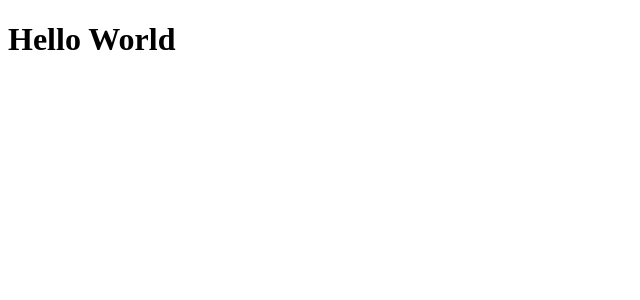
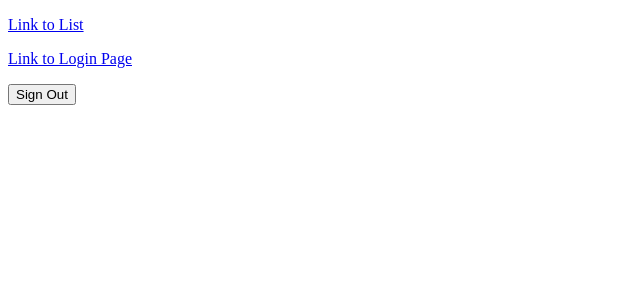
Before and after one commit to PeteSeeling/structured-app-adv-react, a React app: page / in a window 1280 px wide. Shown: the top 300 px of the page, without its empty margins (0-640 px from the left). Built offline with nearby package versions, Linux system fonts and the light colour scheme.

Commit message:
header mocked. imported to app.jsx

```diff
--- a/src/App.jsx
+++ b/src/App.jsx
@@ -1,3 +1,10 @@
+import Header from './components/Header/Header';
+import { BrowserRouter as Router } from 'react-router-dom';
+
 export default function App() {
-  return <h1>Hello World</h1>;
+  return (
+    <Router>
+    <Header />
+    </Router>
+  )
 }
--- a/src/components/Header/Header.jsx
+++ b/src/components/Header/Header.jsx
@@ -0,0 +1,14 @@
+import { Link } from 'react-router-dom';
+
+export default function Header(){
+
+    return (
+        <>
+        <div>
+            <Link to=''><p>Link to List</p></Link>
+            <Link to=''><p>Link to Login Page</p></Link>
+            <button>Sign Out</button>
+        </div>
+        </>
+    )
+}
```
